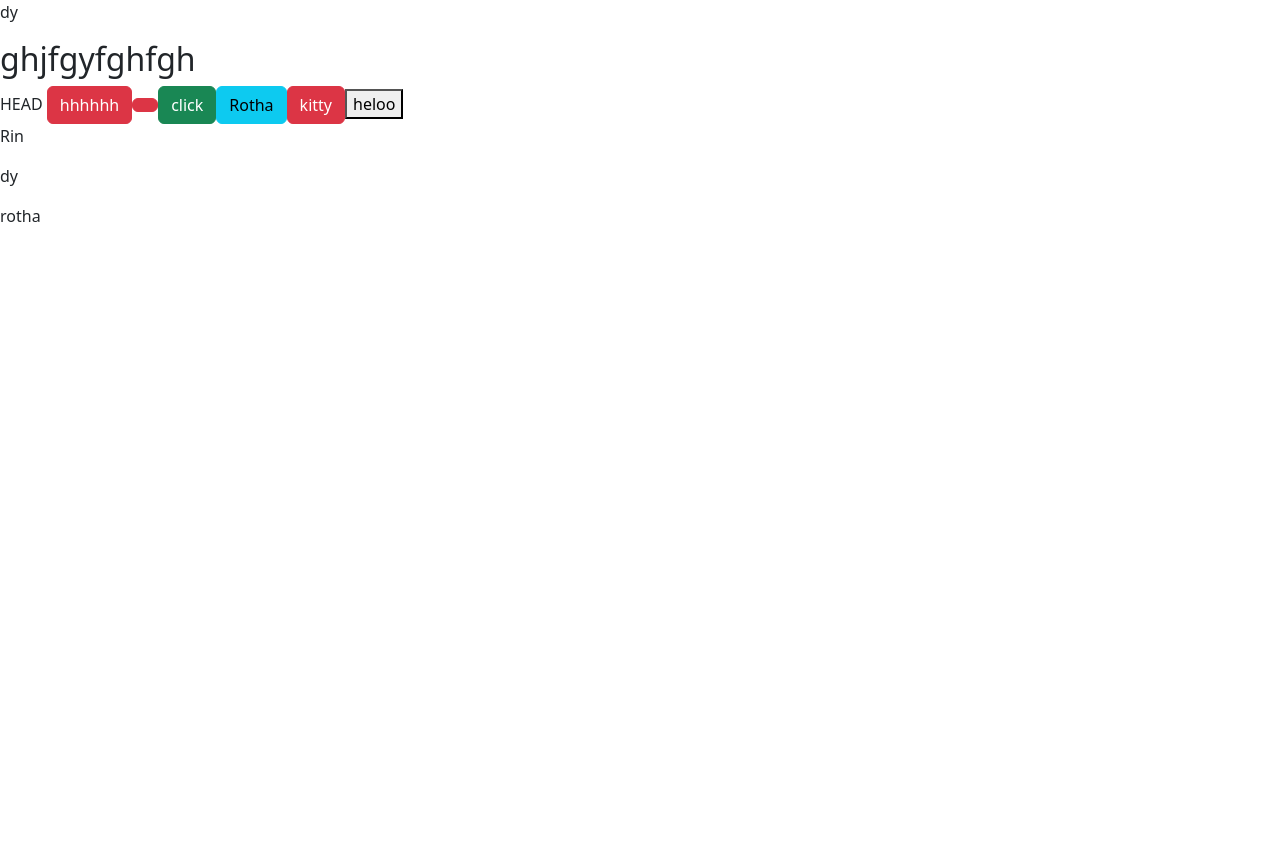
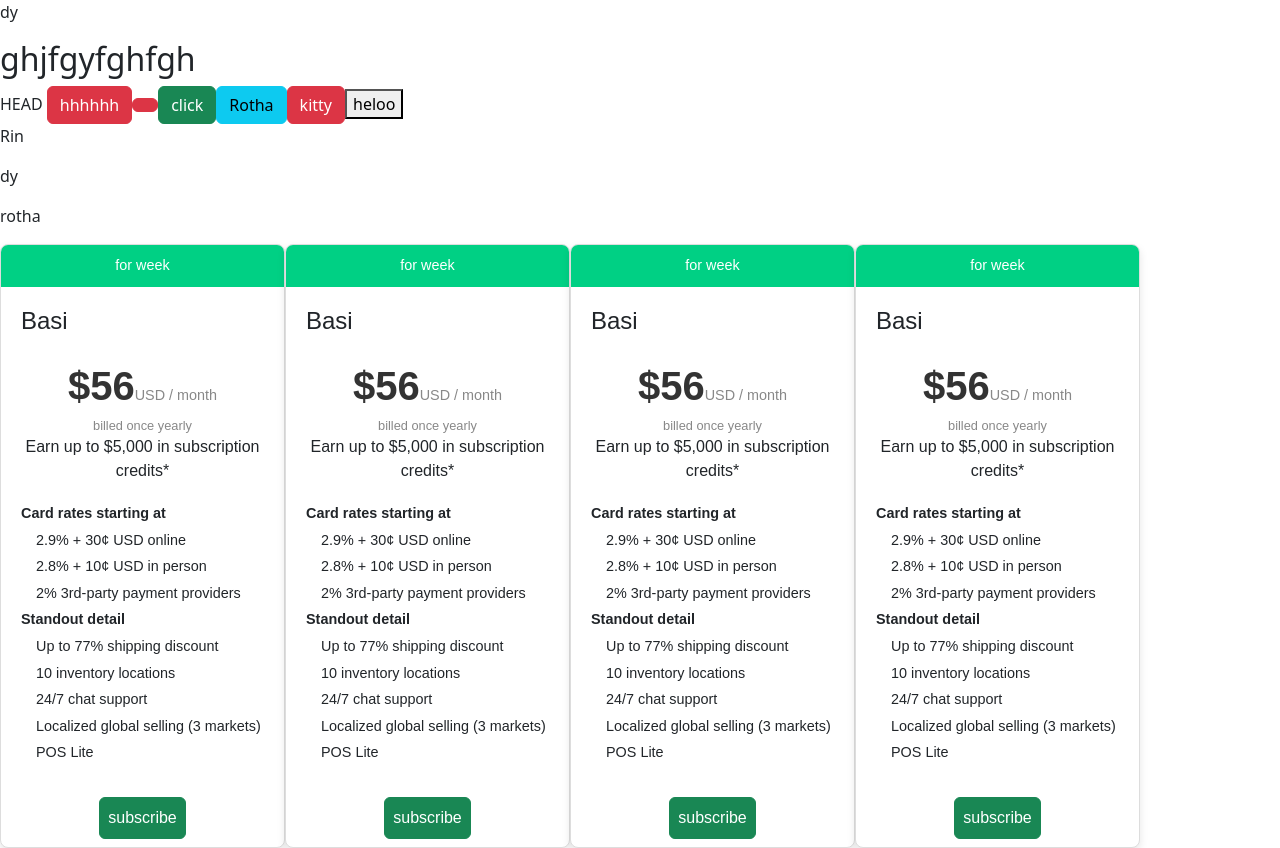
Before and after one commit to plongrotha/ProjectNewG1, an Angular app: page / in a window 1280 px wide. Before the commit the page ends 800 px from the top, so only its background shows below. Built offline with nearby package versions, Linux system fonts and the light colour scheme.

Commit message:
add card

```diff
--- a/angular.json
+++ b/angular.json
@@ -101,5 +101,8 @@
         }
       }
     }
+  },
+  "cli": {
+    "analytics": "6c93aaa8-5623-4f1d-a236-dede5cafa7f2"
   }
 }
--- a/src/app/app.component.html
+++ b/src/app/app.component.html
@@ -16,7 +16,8 @@ HEAD
   <div></div>
 </div>
 
-
 <p>Rin</p>
 <p>dy</p>
 <p>rotha</p>
+
+<card-app></card-app>
--- a/src/app/app.module.ts
+++ b/src/app/app.module.ts
@@ -1,20 +1,17 @@
 import { NgModule } from '@angular/core';
-import { BrowserModule, provideClientHydration } from '@angular/platform-browser';
+import {
+  BrowserModule,
+  provideClientHydration,
+} from '@angular/platform-browser';
 
 import { AppRoutingModule } from './app-routing.module';
 import { AppComponent } from './app.component';
+import { Card } from './card/card.component';
 
 @NgModule({
-  declarations: [
-    AppComponent
-  ],
-  imports: [
-    BrowserModule,
-    AppRoutingModule
-  ],
-  providers: [
-    provideClientHydration()
-  ],
-  bootstrap: [AppComponent]
+  declarations: [AppComponent, Card],
+  imports: [BrowserModule, AppRoutingModule],
+  providers: [provideClientHydration()],
+  bootstrap: [AppComponent],
 })
-export class AppModule { }
+export class AppModule {}
--- /dev/null
+++ b/src/app/card/card.component.css
@@ -0,0 +1,108 @@
+* {
+  box-sizing: border-box;
+  margin: 0;
+  padding: 0;
+  font-family: Arial, sans-serif;
+}
+
+body {
+  display: flex;
+  justify-content: center;
+  align-items: center;
+  height: 100vh;
+  background-color: #f4f4f4;
+}
+
+.pricing-card {
+  width: 300px;
+  border: 1px solid #ddd;
+  border-radius: 8px;
+  background-color: #fff;
+  overflow: hidden;
+  box-shadow: 0 4px 8px rgba(0, 0, 0, 0.1);
+}
+
+.top-banner {
+  background-color: #00d084;
+  color: #fff;
+  text-align: center;
+  padding: 10px;
+  font-size: 0.9em;
+}
+
+.card-content {
+  padding: 20px;
+}
+
+.plan-header {
+  display: flex;
+  justify-content: space-between;
+  align-items: center;
+}
+
+.plan-header h3 {
+  margin: 0;
+  font-size: 1.5em;
+}
+
+.badge {
+  background-color: #00d084;
+  color: #fff;
+  padding: 5px 10px;
+  border-radius: 5px;
+  font-size: 0.8em;
+}
+
+.description {
+  font-size: 0.9em;
+  color: #666;
+  margin-top: 5px;
+}
+
+.price-section {
+  text-align: center;
+  margin: 20px 0;
+}
+
+.price {
+  font-size: 2.5em;
+  font-weight: bold;
+  color: #333;
+}
+
+.price-details {
+  font-size: 0.9em;
+  color: #888;
+}
+
+.billing-cycle {
+  font-size: 0.8em;
+  color: #888;
+}
+
+.detail {
+  font-size: 0.9em;
+}
+
+.detail p {
+  font-weight: bold;
+  margin-bottom: 5px;
+}
+
+.detail ul {
+  list-style-type: none;
+  padding-left: 15px;
+}
+
+.detail ul li {
+  margin-bottom: 5px;
+}
+.btn-sub {
+  width: 150px;
+  height: 40px;
+}
+/* .subscription-credit {
+  font-size: 0.8em;
+  color: #00d084;
+  margin-top: 5px;
+} */
--- /dev/null
+++ b/src/app/card/card.component.html
@@ -0,0 +1,150 @@
+<div class="container mt-3 justify-content-around align-item-center d-flex">
+  <div class="pricing-card">
+    <div class="top-banner">
+      <p>{{ title }}</p>
+    </div>
+    <div class="card-content">
+      <div class="plan-header">
+        <h3>{{ unit }}</h3>
+      </div>
+      <div class="price-section">
+        <span class="price">${{ price }}</span>
+        <span class="price-details">USD / month</span>
+        <p class="billing-cycle">billed once yearly</p>
+        <p class="subscription-credit">
+          Earn up to $5,000 in subscription credits*
+        </p>
+      </div>
+      <div class="detail">
+        <p><strong>Card rates starting at</strong></p>
+        <ul>
+          <li>2.9% + 30¢ USD online</li>
+          <li>2.8% + 10¢ USD in person</li>
+          <li>2% 3rd-party payment providers</li>
+        </ul>
+        <p><strong>Standout detail</strong></p>
+        <ul>
+          <li>Up to 77% shipping discount</li>
+          <li>10 inventory locations</li>
+          <li>24/7 chat support</li>
+          <li>Localized global selling (3 markets)</li>
+          <li>POS Lite</li>
+        </ul>
+      </div>
+    </div>
+    <div class="m-2 justify-content-center d-flex">
+      <button class="p-2 btn btn-success text-center">subscribe</button>
+    </div>
+  </div>
+  <div class="pricing-card">
+    <div class="top-banner">
+      <p>{{ title }}</p>
+    </div>
+    <div class="card-content">
+      <div class="plan-header">
+        <h3>{{ unit }}</h3>
+      </div>
+      <div class="price-section">
+        <span class="price">${{ price }}</span>
+        <span class="price-details">USD / month</span>
+        <p class="billing-cycle">billed once yearly</p>
+        <p class="subscription-credit">
+          Earn up to $5,000 in subscription credits*
+        </p>
+      </div>
+      <div class="detail">
+        <p><strong>Card rates starting at</strong></p>
+        <ul>
+          <li>2.9% + 30¢ USD online</li>
+          <li>2.8% + 10¢ USD in person</li>
+          <li>2% 3rd-party payment providers</li>
+        </ul>
+        <p><strong>Standout detail</strong></p>
+        <ul>
+          <li>Up to 77% shipping discount</li>
+          <li>10 inventory locations</li>
+          <li>24/7 chat support</li>
+          <li>Localized global selling (3 markets)</li>
+          <li>POS Lite</li>
+        </ul>
+      </div>
+    </div>
+    <div class="m-2 justify-content-center d-flex">
+      <button class="p-2 btn btn-success text-center">subscribe</button>
+    </div>
+  </div>
+  <div class="pricing-card">
+    <div class="top-banner">
+      <p>{{ title }}</p>
+    </div>
+    <div class="card-content">
+      <div class="plan-header">
+        <h3>{{ unit }}</h3>
+      </div>
+      <div class="price-section">
+        <span class="price">${{ price }}</span>
+        <span class="price-details">USD / month</span>
+        <p class="billing-cycle">billed once yearly</p>
+        <p class="subscription-credit">
+          Earn up to $5,000 in subscription credits*
+        </p>
+      </div>
+      <div class="detail">
+        <p><strong>Card rates starting at</strong></p>
+        <ul>
+          <li>2.9% + 30¢ USD online</li>
+          <li>2.8% + 10¢ USD in person</li>
+          <li>2% 3rd-party payment providers</li>
+        </ul>
+        <p><strong>Standout detail</strong></p>
+        <ul>
+          <li>Up to 77% shipping discount</li>
+          <li>10 inventory locations</li>
+          <li>24/7 chat support</li>
+          <li>Localized global selling (3 markets)</li>
+          <li>POS Lite</li>
+        </ul>
+      </div>
+    </div>
+    <div class="m-2 justify-content-center d-flex">
+      <button class="p-2 btn btn-success text-center">subscribe</button>
+    </div>
+  </div>
+  <div class="pricing-card">
+    <div class="top-banner">
+      <p>{{ title }}</p>
+    </div>
+    <div class="card-content">
+      <div class="plan-header">
+        <h3>{{ unit }}</h3>
+      </div>
+      <div class="price-section">
+        <span class="price">${{ price }}</span>
+        <span class="price-details">USD / month</span>
+        <p class="billing-cycle">billed once yearly</p>
+        <p class="subscription-credit">
+          Earn up to $5,000 in subscription credits*
+        </p>
+      </div>
+      <div class="detail">
+        <p><strong>Card rates starting at</strong></p>
+        <ul>
+          <li>2.9% + 30¢ USD online</li>
+          <li>2.8% + 10¢ USD in person</li>
+          <li>2% 3rd-party payment providers</li>
+        </ul>
+        <p><strong>Standout detail</strong></p>
+        <ul>
+          <li>Up to 77% shipping discount</li>
+          <li>10 inventory locations</li>
+          <li>24/7 chat support</li>
+          <li>Localized global selling (3 markets)</li>
+          <li>POS Lite</li>
+        </ul>
+      </div>
+    </div>
+    <div class="m-2 justify-content-center d-flex">
+      <button class="p-2 btn btn-success text-center">subscribe</button>
+    </div>
+  </div>
+</div>
--- /dev/null
+++ b/src/app/card/card.component.ts
@@ -0,0 +1,12 @@
+import { Component } from '@angular/core';
+
+@Component({
+  selector: 'card-app',
+  templateUrl: './card.component.html',
+  styleUrl: 'card.component.css',
+})
+export class Card {
+  title: string = 'for week';
+  unit: string = 'Basi';
+  price: number = 56;
+}
```
